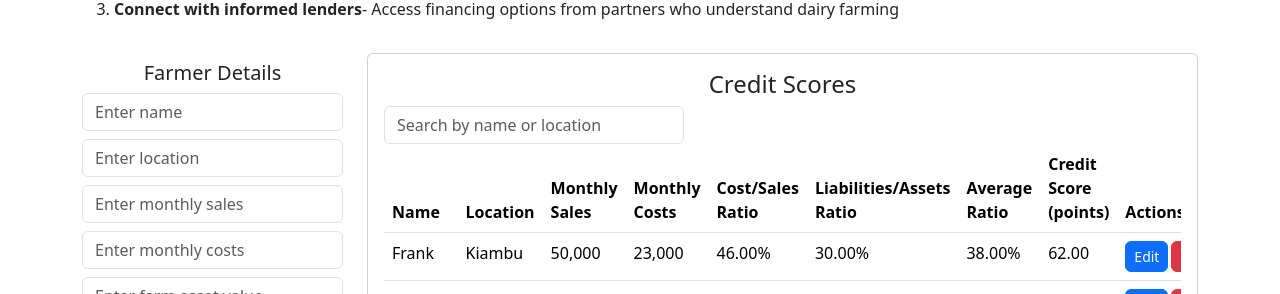
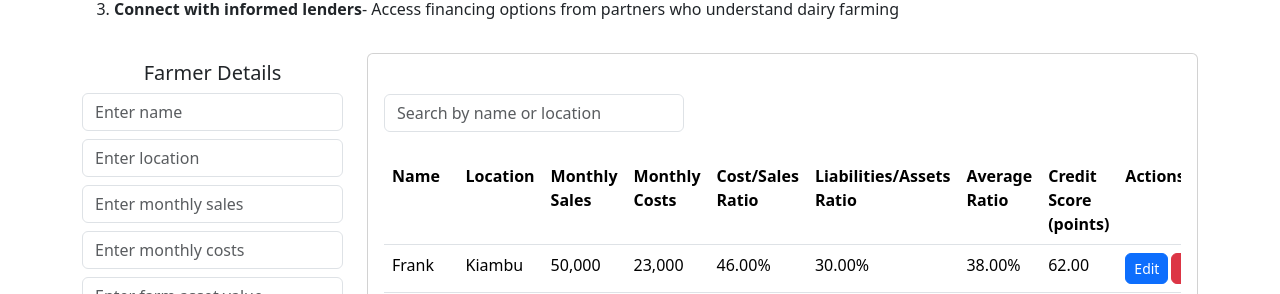
Before and after one commit to Tan-dev202/react-project-dairycredit, a React (Create React App) app: page / in a window 1280 px wide. Shown: the part 461-755 px from the top of the page. Built offline with nearby package versions, Linux system fonts and the light colour scheme; data requests are answered from the project's data file; a web font is replaced by a local one.

Commit message:
edit container style, alignment

```diff
--- a/src/components/FarmersTable.jsx
+++ b/src/components/FarmersTable.jsx
@@ -6,21 +6,20 @@ export default function FarmersTable({ farmers, isLoading, deleteFarmer, editFar
 
   return (
     <div className="table-responsive mt-0">
-      <h4 id="Credit Scores" className="text-center">Credit Scores</h4>
-      <div className="search-container d-flex mb-0">
+      <div className="search-container d-flex my-4">
         <input
           id="farmer-search"
           type="search"
-          className="form-control search-input"
+          className="form-control search-input rounded"
           style={{ width: "300px" }}
           placeholder="Search by name or location"
           value={searchTerm}
           onChange={(event) => handleSearch(event.target.value)}
         />
       </div>
-      <table id="farmers-table" className="table bg-light table-hover">
+      <table id="farmers-table" className="table bg-light table-responsive table-hover">
         <thead>
-          <tr>
+          <tr className="align-top">
             <th>Name</th>
             <th>Location</th>
             <th>Monthly Sales</th>
```
